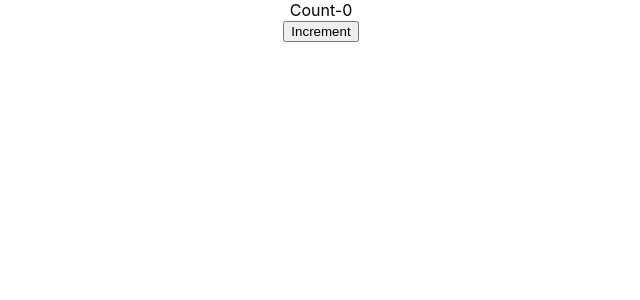
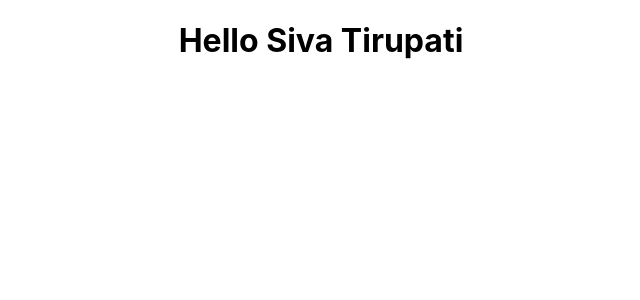
Before and after one commit to Sivakumar-U/React-JS, a React (Create React App) app: page / in a window 1280 px wide. Shown: the top 300 px of the page, without its empty margins (319-959 px from the left). Built offline with nearby package versions, Linux system fonts and the light colour scheme.

Commit message:
Greet function using name, city parameters sending data

```diff
--- a/src/App.js
+++ b/src/App.js
@@ -9,11 +9,13 @@ import Counter from './components/Counter';
 function App() {
   return (
     <div className="App">
-      <Counter/>
-       {/*<Messge />
+
       <Greet name="Siva" city="Tirupati">
         <p>This is children props</p>
       </Greet>
+      {/*<Counter/>
+      <Messge />
+
       <Greet name="Kumar" city="Bangalore">
         <button>Action</button>
       </Greet>
--- a/src/components/Greet.js
+++ b/src/components/Greet.js
@@ -2,14 +2,12 @@ import React from 'react';
 // function Greet(){
 //     return <h1>Functional Component</h1>
 // }
-export const Greet=(props)=>{
-    console.log(props)
+export const Greet=({name, city})=>{
     return (
         <div>
            <h1>
-                Hello {props.name} {props.city}
+                Hello {name} {city}
            </h1>
-            {props.children}
         </div>
     )
 
```
